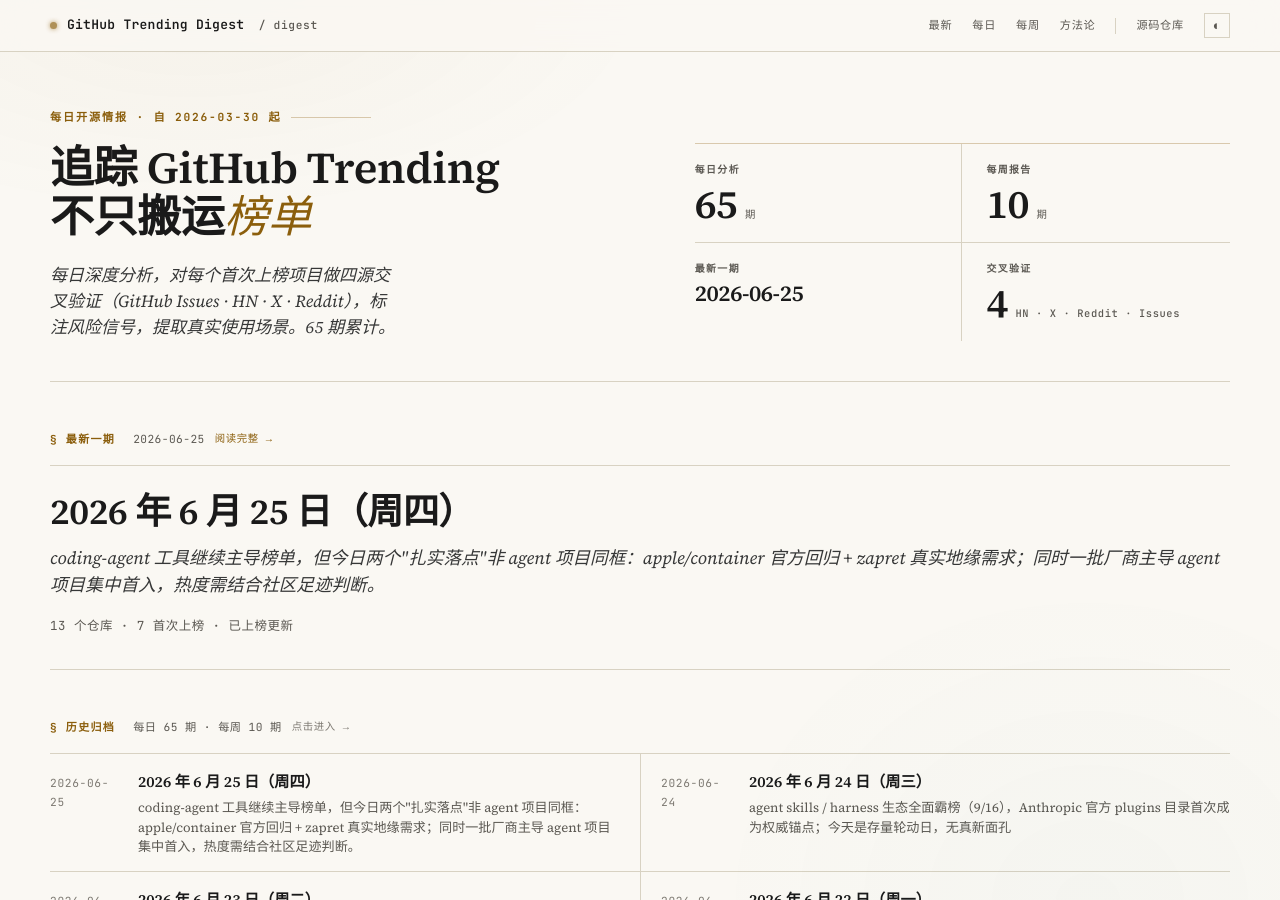
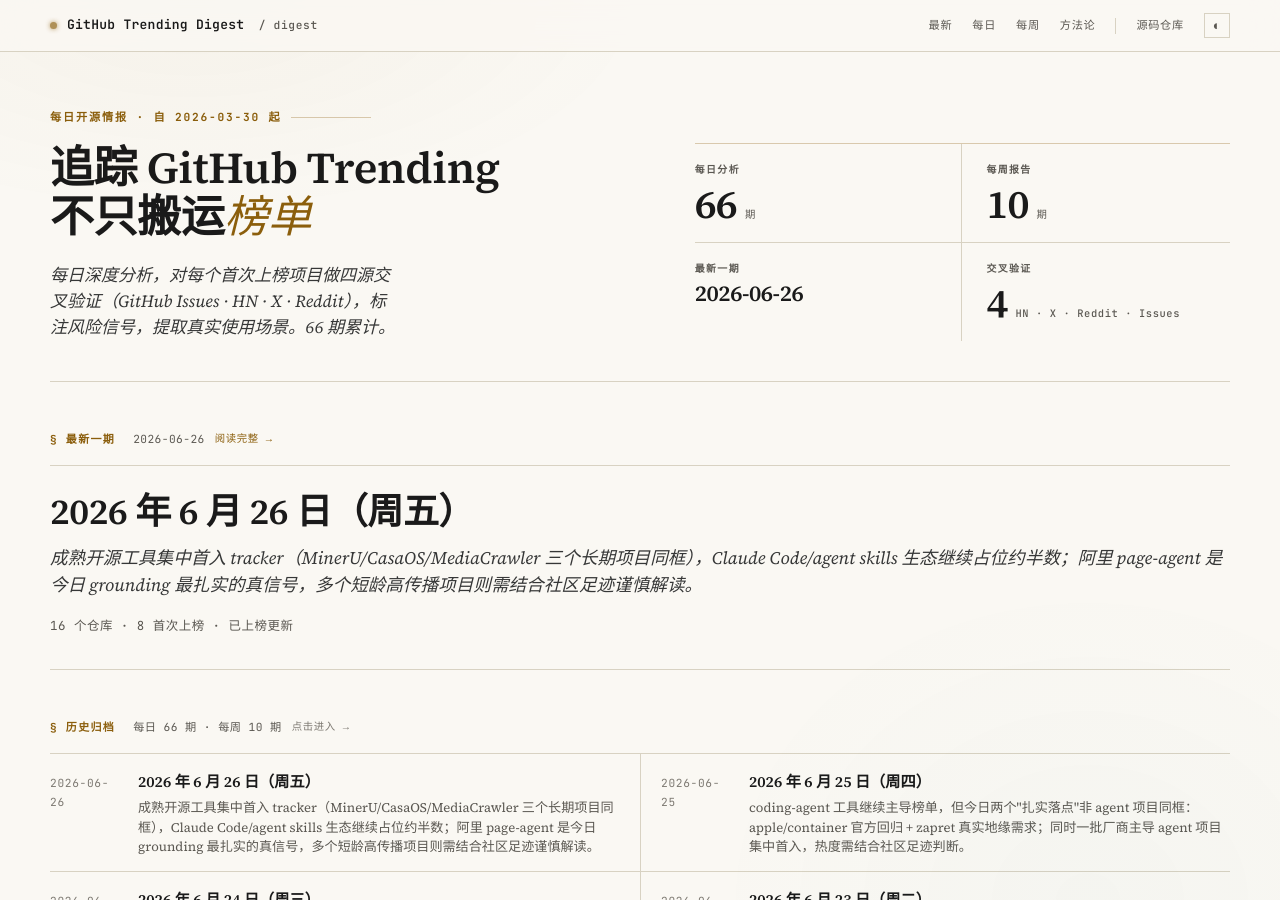
Before and after one commit to maxzyma/github-trending-digest, a Jekyll site: the page built from index.md, in a window 1280 px wide and 900 px high. Built offline with Jekyll 4.4.1, drawn with Linux system fonts in a browser that asks for light colours; part of the change alters nothing that is shown; some of the changed text lies outside the part shown.

Commit message:
daily: 2026-06-26 — 成熟开源工具集中回流（MinerU/CasaOS/MediaCrawler 三长期项目同日首入 tracker）+ agent skills 生态续占约半数（design.md 10→1 领涨/gstack/claude-code-best-practice/AWS 官方 agent-toolkit）+ alibaba/page-agent grounding 最扎实真信号（Show HN 147 分 inside-out 范式）+ TREK 481:1/ai-berkshire 397:1/open-seo 134:1 短龄高比值缺独立讨论需谨慎 + 脚本连续第三日全 16 项误标 NEW 已人工校正
Generated with Claude Code

```diff
--- /dev/null
+++ b/daily/2026-06-26-analysis.md
@@ -0,0 +1,259 @@
+---
+layout: daily
+date: 2026-06-26
+title: GitHub Trending 深度分析 — 2026 年 6 月 26 日（周五）
+subtitle: 成熟开源工具集中首入 tracker（MinerU/CasaOS/MediaCrawler 三个长期项目同框），Claude Code/agent skills 生态继续占位约半数；阿里 page-agent 是今日 grounding 最扎实的真信号，多个短龄高传播项目则需结合社区足迹谨慎解读。
+total: 16
+new_count: 8
+new_repos:
+  - repo: alibaba/page-agent
+    stars: 19863
+    star_delta: 163
+    lang: TypeScript
+    source_strength: 强
+    risk_tags: ['stability', 'bus_factor', 'vanity']
+  - repo: mauriceboe/TREK
+    stars: 6733
+    star_delta: 241
+    lang: TypeScript
+    source_strength: 弱
+    risk_tags: ['vanity', 'bus_factor', 'dependency', 'stability']
+  - repo: xbtlin/ai-berkshire
+    stars: 1980
+    star_delta: 309
+    lang: Python
+    source_strength: 中
+    risk_tags: ['vanity', 'cost', 'bus_factor', 'compliance']
+  - repo: every-app/open-seo
+    stars: 2552
+    star_delta: 57
+    lang: TypeScript
+    source_strength: 中
+    risk_tags: ['dependency', 'vanity', 'bus_factor', 'cost']
+  - repo: aws/agent-toolkit-for-aws
+    stars: 1147
+    star_delta: 47
+    lang: Python
+    source_strength: 中
+    risk_tags: ['stability', 'dependency']
+updated_repos: []
+---
+
+# GitHub Trending 深度分析 — 2026 年 6 月 26 日（周五）
+
+_成熟开源工具集中首入 tracker（MinerU/CasaOS/MediaCrawler 三个长期项目同框），Claude Code/agent skills 生态继续占位约半数；阿里 page-agent 是今日 grounding 最扎实的真信号，多个短龄高传播项目则需结合社区足迹谨慎解读。_
+
+_项目总数: 16 | 首次上榜: 8 | 重新上榜: 4 | 已上榜更新: 4 | 数据源: https://github.com/trending_
+
+## 本日主线
+
+**主线一：榜单结构 — 成熟开源工具回流与 agent/skills 工具同框，是今日两条主轴。** 16 项里有 8 个真 NEW、4 个回归（RE）、4 个已上榜更新。今日最实的一条线是**成熟开源工具集中首入 tracker**：opendatalab/MinerU（69,627 ⭐，文档转 LLM-ready markdown/JSON）、IceWhaleTech/CasaOS（34,856 ⭐，个人云系统，建仓 2021）、NanmiCoder/MediaCrawler（52,801 ⭐，多平台爬虫，建仓 2023）三个长期项目同日首入本 tracker，都不是短龄热度而是稳态项目被 Trending 重新点亮。另一条主轴仍是 **Claude Code / agent skills 生态**：design.md 从第 10 蹿到第 1（↑9）、gstack 回归（115,849 ⭐）、claude-code-best-practice（60,619 ⭐）、Anthropic-Cybersecurity-Skills、aws/agent-toolkit-for-aws、ai-berkshire——agent/skills 相关工具约占 7-8/16，延续连日格局。
+
+**主线二：page-agent + MinerU — 今日最值得点开的两个高 grounding 项目。** alibaba/page-agent（19,863 ⭐）是今日社区足迹最扎实的真信号：阿里官方出品的"页面内 GUI agent"，Show HN 拿到 **147 分 / 76 评论**，讨论聚焦 "inside-out" 范式（agent 跑在页面内而非外部驱动浏览器）；issue 里既有 Roadmap 追更（#272）也有真实痛点（antd 下拉识别失败 #290），是真在被用。MinerU 作为文档解析基础设施，issue 集中在版本迭代与硬件/存储扩展（Intel XPU #4801、S3 上传 #5020），属典型成熟工具的高质量演进。这两个项目对 AI builder 和 infra watcher 都值得直接评估。
+
+**主线三：榜单解读提醒 — 短龄高传播项目 stars/watchers 极端失衡，需区分成因。** 今日多个短龄 NEW 项目 stars/subscribers 比值极高：TREK 481:1（HN 仅作者自投 1 分 + Threads/YouTube 营销帖，Reddit 零讨论）、ai-berkshire 397:1（HN/Reddit 全无独立讨论，传播靠自有渠道）、open-seo 135:1（核心数据源被 issue 反复追问 #6/#11）。但高比值不等于一律虚高——page-agent 同样 337:1，却有 HN 147 分实打实的讨论托底，属"大厂明星项目传播广、深度订阅少"的结构性高比值，不应与营销驱动的短龄项目混为一谈。
+
+## NEW 项目分析
+
+### [alibaba/page-agent](https://github.com/alibaba/page-agent) — NEW ⭐ 19,863（+163）| TypeScript | 信源：强
+
+**它是什么**: 一个"住在网页里"的 AI 操作助手。你给它一句自然语言（比如"把这张表单按上次的格式填好"），它就直接在当前页面上点击、输入、选择，替你完成多步 GUI 操作。和"在浏览器外面遥控网页"的方案不同，它跑在页面内部，几行代码就能嵌进自己的 Web 应用。
+
+**解决什么问题**: 过去要给 SaaS 加 AI copilot，往往要改后端、接多模态视觉模型、成本高。page-agent 用纯文本 DOM 操作（基于 browser-use 思路），省 token、响应快、无需后端改造，把"20 步点击"压成"一句话"。
+
+**谁在用、怎么用**（来自 Issues/HN）:
+- SaaS 内嵌 copilot：开发者几行代码集成到自家产品（HN 讨论核心场景）。
+- ERP/CRM 智能填表、无障碍语音操作：issue #129 期待 Chrome 扩展、#222 请求 hover action，说明有人在真实场景里用并提需求。
+- 痛点反馈：#290 选不中 antd 下拉框、#467 识别不出 input、#112 同一动作循环调用——纯 DOM 方案对复杂组件库适配仍不稳。
+
+**社区怎么评价**:
+- 正面: HN Show HN「A GUI agent that lives inside your web app」147 分 / 76 评论，讨论 "inside-out" 范式价值；多家英文技术博客转载。
+- 负面: 复杂 UI 组件识别失败、动作循环，早期阶段生产可用性待验证。
+- 健康度: stars/watchers ≈ 337:1（大厂明星项目结构性高比值），forks 1,707（fork:star ≈ 1:11，正常使用型），open issues 48，阿里团队活跃维护，建仓 2025-09-23（约 9 个月）。
+
+**风险与争议**:
+- **stability**: 复杂组件库（antd 下拉、动态 input）识别失败、动作循环，早期阶段。
+- **bus_factor**: 阿里团队主导，贡献者集中度偏高。
+- **vanity**: 337:1 高比值，但 HN 高质量讨论托底，单凭比值不足判虚高。
+
+**技术备注**: TypeScript / MIT，纯文本 DOM 操作（非视觉多模态），可几行代码嵌入现有 Web 应用。
+
+### [opendatalab/MinerU](https://github.com/opendatalab/MinerU) — NEW ⭐ 69,627（+644）| Python | 知名老项目首入 tracker
+
+**它是什么**: 把 PDF、Office 文档等复杂文件转成 LLM 友好的 markdown / JSON 的解析工具，专为 agentic workflow 准备喂给大模型的干净结构化数据。
+
+**解决什么问题**: RAG 和 agent pipeline 的第一道坎就是"把脏文档变成结构化文本"。MinerU 处理表格、公式、版面等复杂结构，省去自己拼 OCR + 版面分析的工作。
+
+**社区与健康度**: 69,627 ⭐ / 255 watchers，建仓 2024-02-29，是文档解析赛道的长期主力。open issues 仅 28，issue 集中在版本演进与扩展（next 3.2.2 #5174、Intel XPU 支持 #4801、S3/MinIO 上传 #5020），典型成熟项目的高质量迭代，非短龄热度。
+
+**风险与争议**:
+- **dependency**: 文档解析质量依赖底层模型与 OCR 能力，复杂版面仍有边界。
+
+**技术备注**: Python，输出 markdown/JSON，面向 agentic 文档摄入。作为 OpenDataLab 维护的成熟基础设施记录为 tracker 首入。
+
+### [IceWhaleTech/CasaOS](https://github.com/IceWhaleTech/CasaOS) — NEW ⭐ 34,856（+223）| Go | 知名老项目首入 tracker
+
+**它是什么**: 一个简单优雅的开源"个人云"操作系统，把家里的 NAS / 旧电脑变成自托管的应用平台，图形化管理 Docker 应用、文件、存储。
+
+**解决什么问题**: 让非专业用户也能搭自托管服务（媒体库、网盘、下载器等），降低 selfhosted 门槛。
+
+**社区与健康度**: 34,856 ⭐ / 205 watchers，建仓 2021-09-26，selfhosted 社区老牌项目。open issues 808，热门 issue 是功能与体验诉求（隐藏 dotfiles #1848、应用加载失败反馈 #2404、SMB 鉴权 #1113）。需注意最近 push 为 2025-08-06，主仓更新节奏放缓，维护活跃度值得留意。
+
+**风险与争议**:
+- **stability**: 主仓 pushed 停在 2025-08，更新节奏放缓，需确认维护状态。
+
+**技术备注**: Go，Docker 应用编排 + 图形化个人云管理。成熟项目记录为 tracker 首入。
+
+### [NanmiCoder/MediaCrawler](https://github.com/NanmiCoder/MediaCrawler) — NEW ⭐ 52,801（+398）| Python | 知名老项目首入 tracker
+
+**它是什么**: 覆盖小红书、抖音、快手、B 站、微博、贴吧、知乎等中文平台的笔记/视频/评论爬虫工具集，建仓 2023-06。
+
+**解决什么问题**: 中文内容平台数据采集长期缺乏统一开源方案，MediaCrawler 把多平台爬取整合在一个项目里，是中文数据采集社区的常用工具（52,801 ⭐ / 10,927 forks，fork:star ≈ 0.21，复制使用度高）。
+
+**社区与健康度**: open issues 174。值得注意的是社区氛围 issue（#199/#191 作者吐槽有人拿项目"招摇撞骗"、提醒用户甄别诈骗），反映项目知名度高、被冒名牟利的连带风险。
+
+**风险与争议**:
+- **compliance**: 爬虫工具涉及目标平台 ToS / 数据合规边界，使用需自担风险。
+- **dependency**: 依赖各平台前端结构，平台改版易致失效（爬取失败 #702）。
+
+**技术备注**: Python，多平台爬虫 + 评论采集。成熟中文社区项目记录为 tracker 首入。
+
+### [mauriceboe/TREK](https://github.com/mauriceboe/TREK) — NEW ⭐ 6,733（+241）| TypeScript | 信源：弱
+
+**它是什么**: 一个自托管的旅行/行程规划工具，支持多人实时协作、交互地图、预算、打包清单、PWA 离线、SSO 等，定位替代 Google Trips / TripIt。
+
+**解决什么问题**: 想自己掌控行程数据、不依赖商业旅行 App 的用户，可自部署一套协作式行程规划。
+
+**谁在用、怎么用**（来自 Issues/HN）:
+- 实际 grounding 很薄：open issues 仅 24，最高评论 issue #1306（2 评论）是 locale 解析 bug；缺乏真实求助/讨论沉淀。
+- 功能描述详尽但多来自项目自述（README/Wiki），非用户实证。
+
+**社区怎么评价**:
+- 正面: 功能清单完整（Docker/Compose/Helm/Railway 部署、OAuth/OIDC/Passkey）。
+- 负面: HN 仅作者自投帖 1 分 0 评论；X/Threads 是营销式推广（"replaces Google Trips/TripIt"夸张措辞）+ YouTube Shorts；Reddit r/selfhosted 无讨论。
+- 健康度: stars/watchers ≈ 481:1（极端失衡），双人维护（mauriceboe + jubnl 占绝对多数）。
+
+**风险与争议**:
+- **vanity**: 481:1 比值，传播靠作者自投 HN + Threads/YouTube 营销，无独立社区讨论。
+- **bus_factor**: 双人维护、贡献高度集中。
+- **dependency**: 依赖 Google Places / Mapbox 等第三方地图服务。
+- **stability**: 3 个月新项目，已现 locale 解析 bug（#1306）。
+
+**技术备注**: TypeScript / NestJS，AGPL-3.0，支持多种自部署方式。
+
+### [xbtlin/ai-berkshire](https://github.com/xbtlin/ai-berkshire) — NEW ⭐ 1,980（+309）| Python | 信源：中
+
+**它是什么**: 基于 Claude Code 的价值投资研究框架——把巴菲特、芒格、段永平、李录四位投资大师的方法论做成 skills，用多 Agent 并行视角对个股/行业做价值投资研究。
+
+**解决什么问题**: 个人投资者想用结构化的大师方法论做研究，借 Claude Code 把"四种视角并行分析"自动化。
+
+**谁在用、怎么用**（来自 Issues）:
+- 用户 clone 后把 skills 复制到 Claude Code 全局目录，用 `/investment-research 腾讯` 等命令做多 Agent 研究；已有 fork 复刻。
+- 真实吐槽即 grounding：#11「太费 token 了」、#9「点几百次确认，不能默认 yes」、#6「港股跌那么惨哪来的收益」质疑收益真实性、#15「分析偏保守」。
+
+**社区怎么评价**:
+- 正面: #7 持续提 feature request（点位操作分析 skill）。
+- 负面: 成本高、交互繁琐、收益真实性被质疑。
+- 健康度: stars/watchers ≈ 397:1，实质单人 + AI（claude）协作维护，建仓 2026-04-07（约 2.5 月）。
+
+**风险与争议**:
+- **vanity**: 397:1 比值，HN/Reddit 零独立讨论，传播靠自有渠道。
+- **cost**: token 消耗大（#11 实证）。
+- **bus_factor**: 单人 + AI 维护。
+- **compliance**: 投资建议类产出，收益真实性被用户质疑（#6）。
+
+**技术备注**: Python，基于 Claude Code 的 skills + 多 Agent 框架。
+
+### [every-app/open-seo](https://github.com/every-app/open-seo) — NEW ⭐ 2,552（+57）| TypeScript | 信源：中
+
+**它是什么**: 定位为 Semrush / Ahrefs 的开源替代品，做 SEO 关键词研究、排名追踪、竞品分析。
+
+**解决什么问题**: 商业 SEO SaaS 价格高，open-seo 想给自托管用户一套免费的 SEO 工具链。
+
+**谁在用、怎么用**（来自 Issues）:
+- 实际是个"UI 壳"：核心关键词/反链数据全部封装第三方付费 **DataForSEO API**（约 $0.035/关键词、$0.04/域名概览），规模化比 Semrush 月费便宜；并暴露 MCP server 供 Claude Code/Codex 等 agent 调用。
+- 早期采用者卡在部署细节：#27 Cloudflare 部署（最热 3 评论）、#12 请求 Docker、#36 加 backlink MCP 工具、#9 死链检查器。
+
+**社区怎么评价**:
+- 正面: "开源替代 Semrush"概念吸引力强，成本透明。
+- 负面: 完全依赖付费 API、部署文档不全、HN 作者自推仅 2 分 0 评论。
+- 健康度: stars/watchers ≈ 134:1，**单一作者**（bensenescu，286 commits，无外部贡献者），建仓 2026-02-27（约 4 月）。
+
+**风险与争议**:
+- **dependency**: 核心能力 100% 依赖第三方付费 DataForSEO API（最低 $50 充值），项目本身只是 UI 壳。
+- **vanity**: 134:1 比值 + HN/Reddit/X 零独立讨论，star 靠"开源替代商业 SaaS"概念营销。
+- **bus_factor**: 单一作者，无外部贡献者。
+- **cost**: DataForSEO 按量付费，规模大时成本累积。
+
+**技术备注**: TypeScript，自托管 SEO 工具壳 + DataForSEO API + MCP server。
+
+### [aws/agent-toolkit-for-aws](https://github.com/aws/agent-toolkit-for-aws) — NEW ⭐ 1,147（+47）| Python | 信源：中
+
+**它是什么**: AWS 官方出品的 MCP server + skills + plugins 集合，让 AI agent（Claude / Cursor 等）通过 MCP 协议操作 AWS 服务（EC2/S3/Lambda/CloudFormation 等）。
+
+**解决什么问题**: 此前操作 AWS 的 agent 集成多是第三方实现，质量参差。这是官方权威入口，给"agent 在 AWS 上构建"提供受支持的标准工具。
+
+**谁在用、怎么用**（来自 Issues）:
+- 早期采用者试用，反馈集中在安装/认证/服务覆盖：#38 Windows 安装失败（npx 路径）、#29 IAM/SSO 认证文档不清、#22 请求更多 AWS 服务 MCP、#15 Bedrock AgentCore 集成。
+
+**社区怎么评价**:
+- 正面: AWS 官方背书，对标第三方 AWS MCP 实现的权威性。
+- 负面: 跨平台兼容缺陷、认证文档不清。
+- 健康度: stars/watchers ≈ 96:1（官方仓库正常区间），AWS 团队维护，建仓 2026-04-23（约 2 月）。star 偏低但属早期，非 vanity。
+
+**风险与争议**:
+- **stability**: 2 个月新仓，Windows 等跨平台问题（#38）。
+- **dependency**: 依赖 AWS 账号 + MCP 生态成熟度。
+
+**技术备注**: Python，官方 MCP server / skills / plugins，面向 AWS agent 集成。
+
+## RE / 已上榜更新（增量）
+
+### google-labs-code/design.md — ↑9（10→1）
+
+- **Stars**: 19,349（今日 +1,475，累计自 6-25 首入约 +1,955）
+- **更新**: Google Labs 的"给 coding agent 的设计系统规格格式"领涨登顶，agent skills 赛道继续受热捧；watchers 仅 113，stars/watchers ≈ 171:1，传播热度高但深度订阅有限。
+
+### calesthio/OpenMontage — ↓1（1→2）
+
+- **Stars**: 22,162（今日 +3,434，仍是单日增速最猛的项目，累计自 6-20 首入约 +15,500）
+- **更新**: agentic 视频制作系统守在榜首附近，增速不减；watchers 132，热度持续但需关注 issue（116 open）累积。
+
+### apple/container — ↓2（3→5）
+
+- **Stars**: 43,237（今日 +1,351）
+- **更新**: Apple 官方 Mac 上跑 Linux 容器的工具持续高位，官方背书 + 长仓龄（建仓 2025-05），open issues 388，是榜单里 grounding 最稳的成熟项目之一。
+
+### JCodesMore/ai-website-cloner-template — ↓1（5→6）
+
+- **Stars**: 20,489（今日 +1,024）
+- **更新**: "一句话克隆任意网站"模板延续热度，forks 3,016（fork:star ≈ 0.15，template 复制模式推高 fork）；watchers 97，仍属高传播模板项目。
+
+### garrytan/gstack — RE
+
+- **Stars**: 115,849（今日 +767）
+- **更新**: Garry Tan 的 Claude Code 配置（23 个 opinionated 工具）回归榜单，名人背书带来超高 stars 基数；forks 17,173 是典型"复制配置"模式。
+
+### mukul975/Anthropic-Cybersecurity-Skills — RE
+
+- **Stars**: 21,270（今日 +571）
+- **更新**: 817 个结构化网络安全 skills（映射 MITRE ATT&CK 等 6 框架）再次回归，agent skills 安全垂类延续；watchers 146。
+
+### shanraisshan/claude-code-best-practice — RE
+
+- **Stars**: 60,619（今日 +287）
+- **更新**: "from vibe coding to agentic engineering"的 Claude Code 最佳实践集回归，60K+ stars 基数大，增速已放缓。
+
+### Free-TV/IPTV — RE
+
+- **Stars**: 18,228（今日 +139）
+- **更新**: 免费电视频道 M3U 播放列表回归榜单，watchers 689（比值正常），属长期工具型项目的周期性回潮。
+
+## 如何理解今天的热度信号
+
+今日榜单需要把"高 stars/watchers 比值"拆成两类成因，避免误判：
+
+- **结构性高比值（不等于虚高）**：page-agent 337:1、design.md 171:1 等大厂/明星项目，传播极广但深度订阅者天然偏少。page-agent 有 HN 147 分 76 评论的实打实讨论托底，属可信真信号。
+- **营销驱动高比值（需谨慎）**：TREK 481:1、ai-berkshire 397:1、open-seo 135:1 等短龄项目，HN/Reddit/X 缺乏独立讨论，传播靠作者自投或概念营销，issue grounding 薄。这类项目的 Trending 热度更多是"概念吸引"而非"真实采用"。
+
+成熟工具首入（MinerU/CasaOS/MediaCrawler）则是另一种信号：它们不是新热度，而是长期稳态项目被 Trending 重新点亮，grounding 来自多年积累，可信度高——但要注意 CasaOS 主仓更新节奏已放缓（pushed 2025-08）。
--- /dev/null
+++ b/daily/2026-06-26.md
@@ -0,0 +1,24 @@
+# GitHub Trending 每日榜单 — 2026 年 6 月 26 日（周五）
+
+| # | 项目 | Stars | 今日 | 排名变化 |
+|---|------|-------|------|---------|
+| 1 | [google-labs-code/design.md](https://github.com/google-labs-code/design.md) | 19,349 | +1,475 | ↑9 |
+| 2 | [calesthio/OpenMontage](https://github.com/calesthio/OpenMontage) | 22,162 | +3,434 | ↓1 |
+| 3 | [xbtlin/ai-berkshire](https://github.com/xbtlin/ai-berkshire) | 1,980 | +309 | NEW |
+| 4 | [mauriceboe/TREK](https://github.com/mauriceboe/TREK) | 6,733 | +241 | NEW |
+| 5 | [apple/container](https://github.com/apple/container) | 43,237 | +1,351 | ↓2 |
+| 6 | [JCodesMore/ai-website-cloner-template](https://github.com/JCodesMore/ai-website-cloner-template) | 20,489 | +1,024 | ↓1 |
+| 7 | [every-app/open-seo](https://github.com/every-app/open-seo) | 2,552 | +57 | NEW |
+| 8 | [garrytan/gstack](https://github.com/garrytan/gstack) | 115,849 | +767 | RE |
+| 9 | [aws/agent-toolkit-for-aws](https://github.com/aws/agent-toolkit-for-aws) | 1,147 | +47 | NEW |
+| 10 | [mukul975/Anthropic-Cybersecurity-Skills](https://github.com/mukul975/Anthropic-Cybersecurity-Skills) | 21,270 | +571 | RE |
+| 11 | [alibaba/page-agent](https://github.com/alibaba/page-agent) | 19,863 | +163 | NEW |
+| 12 | [IceWhaleTech/CasaOS](https://github.com/IceWhaleTech/CasaOS) | 34,856 | +223 | NEW |
+| 13 | [opendatalab/MinerU](https://github.com/opendatalab/MinerU) | 69,627 | +644 | NEW |
+| 14 | [Free-TV/IPTV](https://github.com/Free-TV/IPTV) | 18,228 | +139 | RE |
+| 15 | [shanraisshan/claude-code-best-practice](https://github.com/shanraisshan/claude-code-best-practice) | 60,619 | +287 | RE |
+| 16 | [NanmiCoder/MediaCrawler](https://github.com/NanmiCoder/MediaCrawler) | 52,801 | +398 | NEW |
+
+> 数据源：<https://github.com/trending> · 抓取于 2026-06-26
+>
+> 注：抓取脚本连续第三日将全部 16 项误标为 NEW（change 比对持续失效）。本表排名变化已按历史 `daily/*-analysis.md` 精确比对（owner/repo）+ 6-25 榜单排名人工校正：design.md 10→1（↑9）、OpenMontage 1→2（↓1）、apple/container 3→5（↓2）、ai-website-cloner-template 5→6（↓1）；gstack/Anthropic-Cybersecurity-Skills/Free-TV/IPTV/claude-code-best-practice 为曾上榜后掉出回归（RE）；其余 8 项为真 NEW（CasaOS/MinerU/MediaCrawler 为知名老项目首入 tracker）。
--- a/index.md
+++ b/index.md
@@ -28,6 +28,7 @@ title: GitHub Trending Digest
 
 ## Daily Analysis
 
+- [2026-06-26](daily/2026-06-26-analysis) — 成熟开源工具集中回流（MinerU 69K / CasaOS 34K / MediaCrawler 52K 三个长期项目同日首入 tracker），Claude Code/agent skills 生态继续占约半数（design.md 10→1 领涨、gstack/claude-code-best-practice/Anthropic 安全 skills/AWS 官方 agent-toolkit 同框）；阿里 page-agent 是今日 grounding 最扎实真信号（页面内 GUI agent，Show HN 147 分 76 评论，inside-out 范式）；TREK 481:1 / ai-berkshire 397:1 / open-seo 134:1 等短龄项目 stars/watchers 极端失衡且缺独立讨论需谨慎；脚本连续第三日全 16 项误标 NEW 已人工校正
 - [2026-06-25](daily/2026-06-25-analysis) — coding-agent 工具继续主导榜单（约 8/13：OpenMontage/orca/design.md/no-mistakes/harness 等），但今日两个非 agent 项目 grounding 最扎实：apple/container（Apple 官方 Mac 跑 Linux 容器，RE 重新上榜）+ zapret-discord-youtube（俄区绕 DPI 封锁，issue #5704 720 条真实求助）；一批厂商主导短龄 agent 项目集中首入且 stars/subs 极端失衡（hiring-agent 558:1、no-mistakes 547:1、orca 456:1、design.md 163:1），传播靠厂商自有渠道、HN/Reddit 无独立讨论，需结合社区足迹判断；抓取脚本连续第二日把全部 13 项误标 NEW，已人工校正
 - [2026-06-24](daily/2026-06-24-analysis) — agent skills / harness 生态全面霸榜（9/16），Anthropic 官方 plugins 目录 claude-plugins-official 首次成为权威锚点（平台方对第三方 skills 赛道做官方收口）；今天是存量轮动日，16/16 全为历史已上榜项目、零真新面孔；多个短龄 agent 项目 star/watchers 失衡（ECC 197:1、worldmonitor 162:1、gstack 166:1），daily_stock_analysis fork:star≈0.9:1 template 复制模式需结合社区足迹判断
 - [2026-06-23](daily/2026-06-23-analysis) — AI 视频/创作工具仍占榜首梯队（OpenMontage/palmier-pro 单日增量领跑，新面孔 hyperframes 主打 HTML 渲染视频），但今日最扎实的真信号是成熟开源工具首入 tracker（firecrawl 137K/Stirling-PDF 83K/airllm）+ Claude Code 工具链回潮（gstack/mattpocock-skills/codebase-memory-mcp）；hyperframes(366:1 厂商主导)、ai-website-cloner-template(198:1 template 复制)等短龄高比值仓需区分成因解读
```
